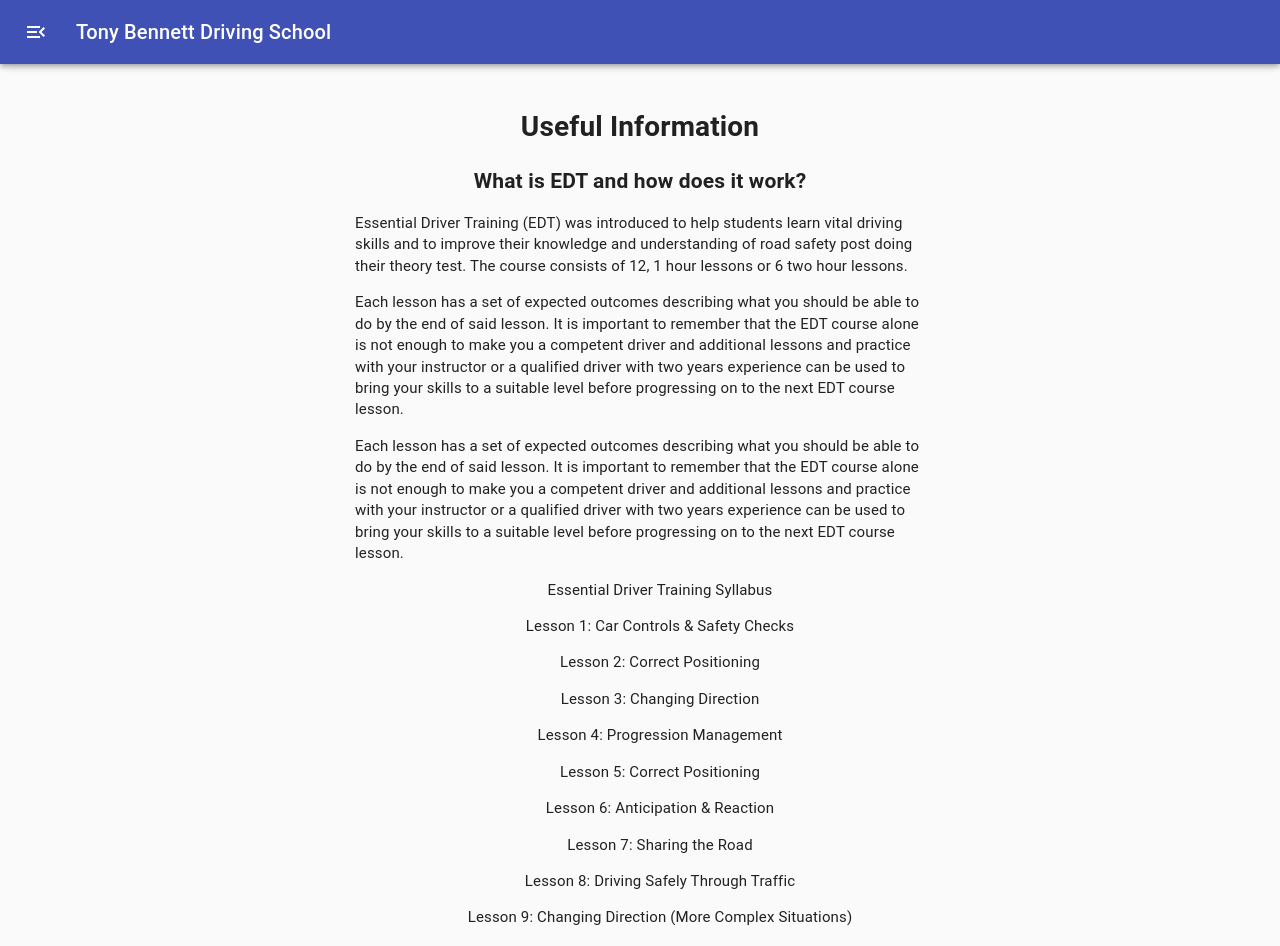
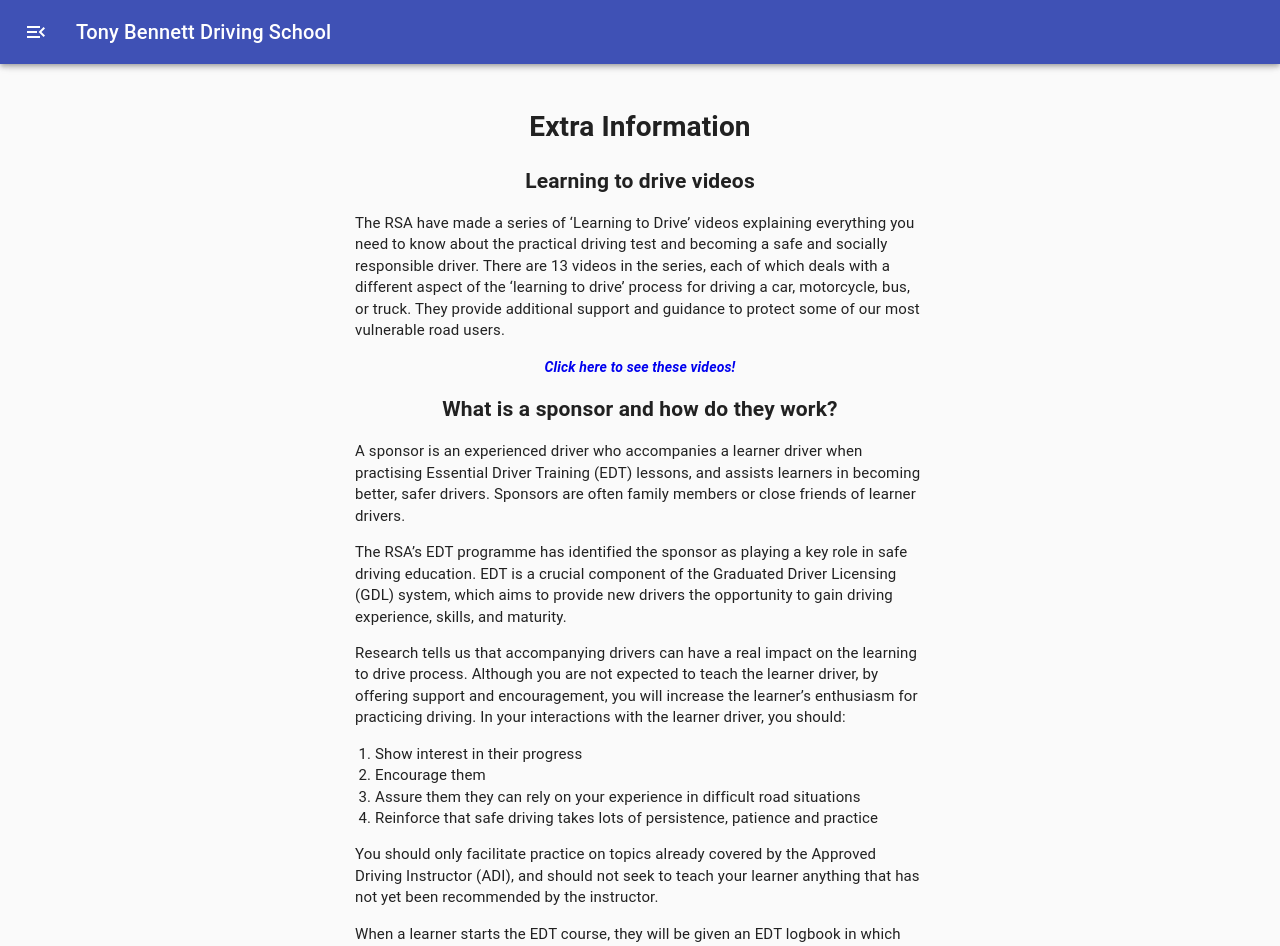
Before and after one commit to MarkHudson97/bennett-driving-school, a React (Create React App) app: page /info in a window 1280 px wide. Shown: the top 946 px of the page. Built offline with nearby package versions, Linux system fonts and the light colour scheme.

Commit message:
Screen names, nav and new page with text.

```diff
--- a/src/App.js
+++ b/src/App.js
@@ -5,7 +5,8 @@ import Home from './screens/HomeScreen';
 import About from './screens/AboutUsScreen';
 import Contact from './screens/ContactScreen';
 import Prices from './screens/PricesScreen';
-import Info from './screens/UsefulInfoScreen';
+import EDT from './screens/EDTInformation';
+import Info from './screens/ExtraInformation';
 import Error from './screens/ErrorScreen';
 // import Navigation from './Navigation';
 
@@ -21,6 +22,7 @@ class App extends Component {
             <Route path="/about" component={About} />
             <Route path="/contact" component={Contact} />
             <Route path="/prices" component={Prices} />
+            <Route path="/edt" component={EDT} />
             <Route path="/info" component={Info} />
             <Route component={Error} />
           </Switch>
--- a/src/components/NewDrawer.js
+++ b/src/components/NewDrawer.js
@@ -97,7 +97,8 @@ export default function ResponsiveDrawer(props) {
                 <MenuItem component={Link} to="/" >Home</MenuItem>
                 <MenuItem component={Link} to="/about">About Us</MenuItem>
                 <MenuItem component={Link} to="/prices">Prices</MenuItem>
-                <MenuItem component={Link} to="/info">Useful Information</MenuItem>
+                <MenuItem component={Link} to="/edt">Information about EDT</MenuItem>
+                <MenuItem component={Link} to="/info">Extra Information</MenuItem>
                 <MenuItem component={Link} to="/contact">Contact Us</MenuItem>
             </MenuList>
         </div>
--- a/src/screens/UsefulInfoScreen.js
+++ b/src/screens/EDTInformation.js
@@ -27,7 +27,7 @@ const Useful = () => {
         <DrawerComponent>
             <div>
                 <h1 style={style.positioning}>
-                    Useful Information
+                    Information about EDT
                 </h1>
 
                 <h2 style={style.positioning}>
@@ -35,14 +35,18 @@ const Useful = () => {
                 </h2>
 
                 <Hidden xsDown>
-                    <p style={style.notMobileText}>Essential Driver Training (EDT) was introduced to help students learn vital driving skills and to improve their knowledge and understanding of road safety post doing their theory test.
-                     The course consists of 12, 1 hour lessons or 6 two hour lessons.</p>
+                    <p style={style.notMobileText}>Essential Driver Training (EDT) is a training course that teaches fundamental driving skills
+                    to learner car drivers and improves their knowledge and understanding of road safety post theory test completion.
+                    EDT is mandatory for all learners who received their first driving permit on or after 4 April 2011. The course consists
+                       of 12, 1-hour lessons or 6 two hour lessons which must be completed before the driving test.</p>
 
-                    <p style={style.notMobileText}>Each lesson has a set of expected outcomes describing what you should be able to do by the end of said lesson.
-                      It is important to remember that the EDT course alone is not enough to make you a competent driver and additional lessons and practice with your instructor or a qualified driver with two years experience can be used to bring your skills to a suitable level before progressing on to the next EDT course lesson.</p>
+                    <p style={style.notMobileText}>Each lesson has a set of expected outcomes describing what you should be able to do by the end
+                    of said lesson. It is important to remember that the EDT course alone is not enough to make you a competent driver and
+                    additional lessons and practice with your instructor or a qualified driver with two years experience can be used to
+                       bring your skills to a suitable level before progressing on to the next EDT course lesson.</p>
 
-                    <p style={style.notMobileText}>Each lesson has a set of expected outcomes describing what you should be able to do by the end of said lesson.
-                      It is important to remember that the EDT course alone is not enough to make you a competent driver and additional lessons and practice with your instructor or a qualified driver with two years experience can be used to bring your skills to a suitable level before progressing on to the next EDT course lesson.</p>
+                    {/* <p style={style.notMobileText}>Each lesson has a set of expected outcomes describing what you should be able to do by the end of said lesson.
+                      It is important to remember that the EDT course alone is not enough to make you a competent driver and additional lessons and practice with your instructor or a qualified driver with two years experience can be used to bring your skills to a suitable level before progressing on to the next EDT course lesson.</p> */}
 
                     <ol style={style.notMobileTextCentered}>Essential Driver Training Syllabus</ol>
                     <ol style={style.notMobileTextCentered}>Lesson 1:   Car Controls & Safety Checks</ol>
@@ -68,19 +72,21 @@ const Useful = () => {
 
                     <a style={style.notMobileLinkPositioning} href="https://www.ndls.ie/" target="_blank" >Visit The National Driving Licence Service Here!</a>
 
-                    <a style={style.notMobileLinkPositioning} href="https://www.rsa.ie/en/RSA/Learner-Drivers/Driver-Training/Car-Training-EDT/Learning-to-drive-videos/" target="_blank">Watch Some Learning To Drive Videos By The RSA Here!</a>
-
                 </Hidden>
 
                 <Hidden smUp>
-                <p style={style.mobileText}>Essential Driver Training (EDT) was introduced to help students learn vital driving skills and to improve their knowledge and understanding of road safety post doing their theory test.
-                     The course consists of 12, 1 hour lessons or 6 two hour lessons.</p>
+                    <p style={style.mobileText}>Essential Driver Training (EDT) is a training course that teaches fundamental driving skills
+                    to learner car drivers and improves their knowledge and understanding of road safety post theory test completion.
+                    EDT is mandatory for all learners who received their first driving permit on or after 4 April 2011. The course consists
+                       of 12, 1-hour lessons or 6 two hour lessons.</p>
 
-                    <p style={style.mobileText}>Each lesson has a set of expected outcomes describing what you should be able to do by the end of said lesson.
-                      It is important to remember that the EDT course alone is not enough to make you a competent driver and additional lessons and practice with your instructor or a qualified driver with two years experience can be used to bring your skills to a suitable level before progressing on to the next EDT course lesson.</p>
+                    <p style={style.mobileText}>Each lesson has a set of expected outcomes describing what you should be able to do by the end
+                    of said lesson. It is important to remember that the EDT course alone is not enough to make you a competent driver and
+                    additional lessons and practice with your instructor or a qualified driver with two years experience can be used to
+                       bring your skills to a suitable level before progressing on to the next EDT course lesson.</p>
 
-                    <p style={style.mobileText}>Each lesson has a set of expected outcomes describing what you should be able to do by the end of said lesson.
-                      It is important to remember that the EDT course alone is not enough to make you a competent driver and additional lessons and practice with your instructor or a qualified driver with two years experience can be used to bring your skills to a suitable level before progressing on to the next EDT course lesson.</p>
+                    {/* <p style={style.mobileText}>Each lesson has a set of expected outcomes describing what you should be able to do by the end of said lesson.
+                      It is important to remember that the EDT course alone is not enough to make you a competent driver and additional lessons and practice with your instructor or a qualified driver with two years experience can be used to bring your skills to a suitable level before progressing on to the next EDT course lesson.</p> */}
 
                     <ol style={style.mobileText}>Essential Driver Training Syllabus</ol>
                     <ol style={style.mobileText}>Lesson 1:   Car Controls & Safety Checks</ol>
@@ -105,8 +111,6 @@ const Useful = () => {
                     <a style={style.mobileLinkPositioning} href="https://www.rsa.ie/en/RSA/Learner-Drivers/The-Driving-Test/Apply-online/" target="_blank">Book Your Driving Test Here!</a>
                     <br />
                     <a style={style.mobileLinkPositioning} href="https://www.ndls.ie/" target="_blank">Visit The National Driving Licence Service Here!</a>
-                    <br />
-                    <a style={style.mobileLinkPositioning} href="https://www.rsa.ie/en/RSA/Learner-Drivers/Driver-Training/Car-Training-EDT/Learning-to-drive-videos/" target="_blank">Watch Some Learning To Drive Videos By The RSA Here!</a>
                 </Hidden>
 
             </div>
--- /dev/null
+++ b/src/screens/ExtraInformation.js
@@ -0,0 +1,137 @@
+import React from 'react';
+import DrawerComponent from '../components/NewDrawer';
+import { Hidden } from '@material-ui/core';
+
+const Extra = () => {
+    const style = {
+        mobileText: {
+            fontSize: 15
+        },
+        notMobileText: {
+            fontSize: 15, marginLeft: "auto", marginRight: "auto", width: "38em"
+        },
+        notMobileTextCentered: {
+            fontSize: 15, marginLeft: "auto", marginRight: "auto", width: "38em", textAlign: "center"
+        },
+        positioning: {
+            display: 'flex', justifyContent: 'center', alignItems: 'center'
+        },
+        notMobileLinkPositioning: {
+            display: 'flex', justifyContent: 'center', alignItems: 'center', textDecoration: 'none'
+        },
+        mobileLinkPositioning: {
+            display: 'flex', justifyContent: 'center', textDecoration: 'none', fontSize: 15, textAlign: 'center'
+        }
+    }
+    return (
+        <DrawerComponent>
+            <div>
+                <h1 style={style.positioning}>
+                    Extra Information
+                </h1>
+
+                <h2 style={style.positioning}>
+                    Learning to drive videos
+                </h2>
+
+                <Hidden xsDown>
+                    <p style={style.notMobileText}>The RSA have made a series of ‘Learning to Drive’ videos explaining everything you need to
+                    know about the practical driving test and becoming a safe and socially responsible driver. There are 13 videos in the series,
+                    each of which deals with a different aspect of the ‘learning to drive’ process for driving a car, motorcycle, bus, or truck.
+                       They provide additional support and guidance to protect some of our most vulnerable road users.</p>
+
+                    <b><i><a style={style.notMobileLinkPositioning} href="https://www.rsa.ie/en/RSA/Learner-Drivers/Driver-Training/Car-Training-EDT/Learning-to-drive-videos/" target="_blank">Click here to see these videos!</a></i></b>
+                </Hidden>
+
+                <Hidden smUp>
+                    <p style={style.mobileText}>The RSA have made a series of ‘Learning to Drive’ videos explaining everything you need to
+                    know about the practical driving test and becoming a safe and socially responsible driver. There are 13 videos in the series,
+                    each of which deals with a different aspect of the ‘learning to drive’ process for driving a car, motorcycle, bus, or truck.
+                       They provide additional support and guidance to protect some of our most vulnerable road users.</p>
+
+                    <b><i><a style={style.mobileLinkPositioning} href="https://www.rsa.ie/en/RSA/Learner-Drivers/Driver-Training/Car-Training-EDT/Learning-to-drive-videos/" target="_blank">Click here to see these videos!</a></i></b>
+                </Hidden>
+
+                <h2 style={style.positioning}>
+                    What is a sponsor and how do they work?
+                </h2>
+
+                <Hidden xsDown>
+                    <p style={style.notMobileText}>A sponsor is an experienced driver who accompanies a learner driver when practising Essential
+                    Driver Training (EDT) lessons, and assists learners in becoming better, safer drivers. Sponsors are often family members or
+                    close friends of learner drivers.
+                     </p>
+
+                    <p style={style.notMobileText}>The RSA’s EDT programme has identified the sponsor as playing a key
+                    role in safe driving education. EDT is a crucial component of the Graduated Driver Licensing (GDL) system, which aims to
+                    provide new drivers the opportunity to gain driving experience, skills, and maturity.
+                     </p>
+
+                    <p style={style.notMobileText}>Research tells us that accompanying drivers can have a real impact on the learning to drive
+                    process. Although you are not expected to teach the learner driver, by offering support and encouragement, you will increase
+                    the learner’s enthusiasm for practicing driving. In your interactions with the learner driver, you should:
+                     </p>
+
+                    <ol>
+                        <li style={style.notMobileText}>Show interest in their progress</li>
+                        <li style={style.notMobileText}>Encourage them</li>
+                        <li style={style.notMobileText}>Assure them they can rely on your experience in difficult road situations</li>
+                        <li style={style.notMobileText}>Reinforce that safe driving takes lots of persistence, patience and practice</li>
+                    </ol>
+
+                    <p style={style.notMobileText}>You should only facilitate practice on topics already covered by the Approved Driving Instructor
+                    (ADI), and should not seek to teach your learner anything that has not yet been recommended by the instructor.
+                     </p>
+
+                    <p style={style.notMobileText}>When a learner starts the EDT course, they will be given an EDT logbook in which they and the
+                    ADI record details of each lesson. The logbook also has a page for sponsors to record details of any practice undertaken by
+                    the learner.
+                     </p>
+
+                    <p style={style.notMobileText}>You can use the information in the learner’s logbook to help plan out practice sessions and to
+                    pinpoint areas of learning to focus on.
+                     </p>
+                </Hidden>
+
+                <Hidden smUp>
+                    <p style={style.mobileText}>A sponsor is an experienced driver who accompanies a learner driver when practising Essential
+                    Driver Training (EDT) lessons, and assists learners in becoming better, safer drivers. Sponsors are often family members or
+                    close friends of learner drivers.
+                     </p>
+
+                    <p style={style.mobileText}>The RSA’s EDT programme has identified the sponsor as playing a key
+                    role in safe driving education. EDT is a crucial component of the Graduated Driver Licensing (GDL) system, which aims to
+                    provide new drivers the opportunity to gain driving experience, skills, and maturity.
+                     </p>
+
+                    <p style={style.mobileText}>Research tells us that accompanying drivers can have a real impact on the learning to drive
+                    process. Although you are not expected to teach the learner driver, by offering support and encouragement, you will increase
+                    the learner’s enthusiasm for practicing driving. In your interactions with the learner driver, you should:
+                     </p>
+
+                    <ol>
+                        <li style={style.mobileText}>Show interest in their progress</li>
+                        <li style={style.mobileText}>Encourage them</li>
+                        <li style={style.mobileText}>Assure them they can rely on your experience in difficult road situations</li>
+                        <li style={style.mobileText}>Reinforce that safe driving takes lots of persistence, patience and practice</li>
+                    </ol>
+
+                    <p style={style.mobileText}>You should only facilitate practice on topics already covered by the Approved Driving Instructor
+                    (ADI), and should not seek to teach your learner anything that has not yet been recommended by the instructor.
+                     </p>
+
+                    <p style={style.mobileText}>When a learner starts the EDT course, they will be given an EDT logbook in which they and the
+                    ADI record details of each lesson. The logbook also has a page for sponsors to record details of any practice undertaken by
+                    the learner.
+                     </p>
+
+                    <p style={style.mobileText}>You can use the information in the learner’s logbook to help plan out practice sessions and to
+                    pinpoint areas of learning to focus on.
+                     </p>
+                </Hidden>
+            </div>
+        </DrawerComponent>
+    );
+}
+
+export default Extra;
```
